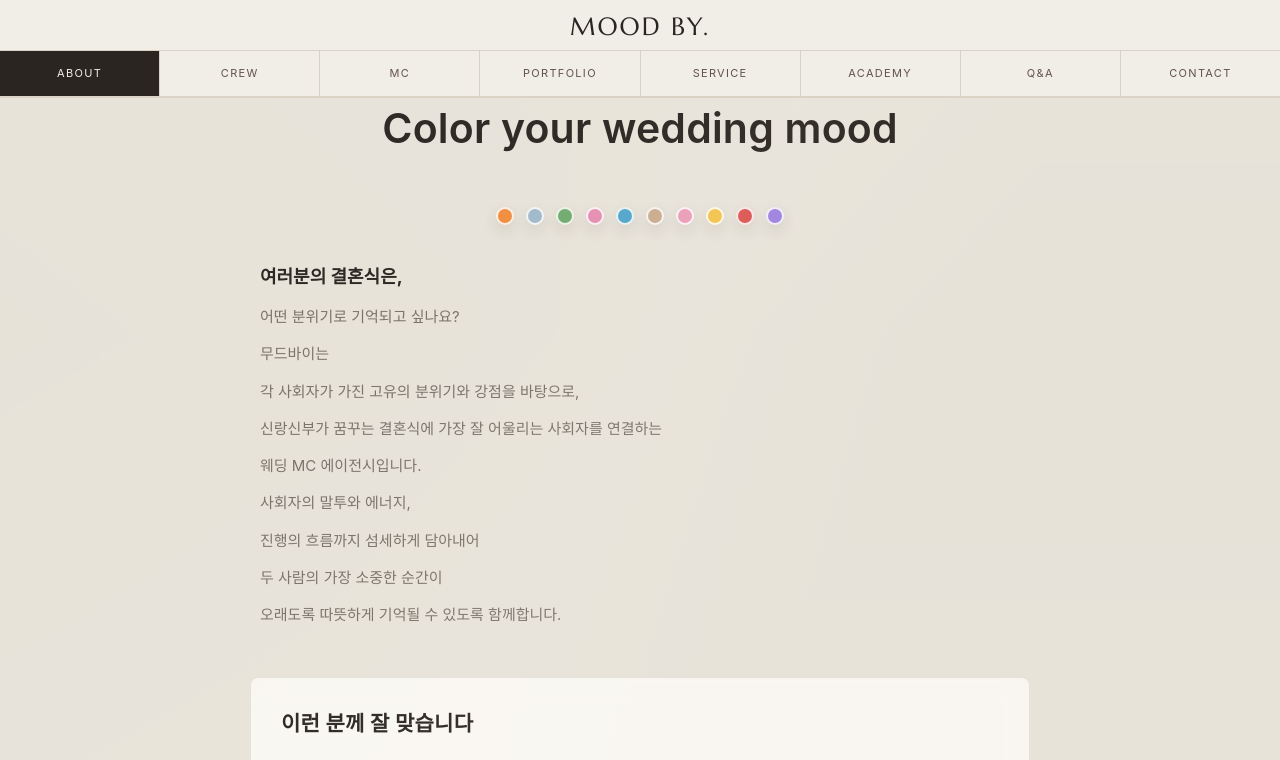
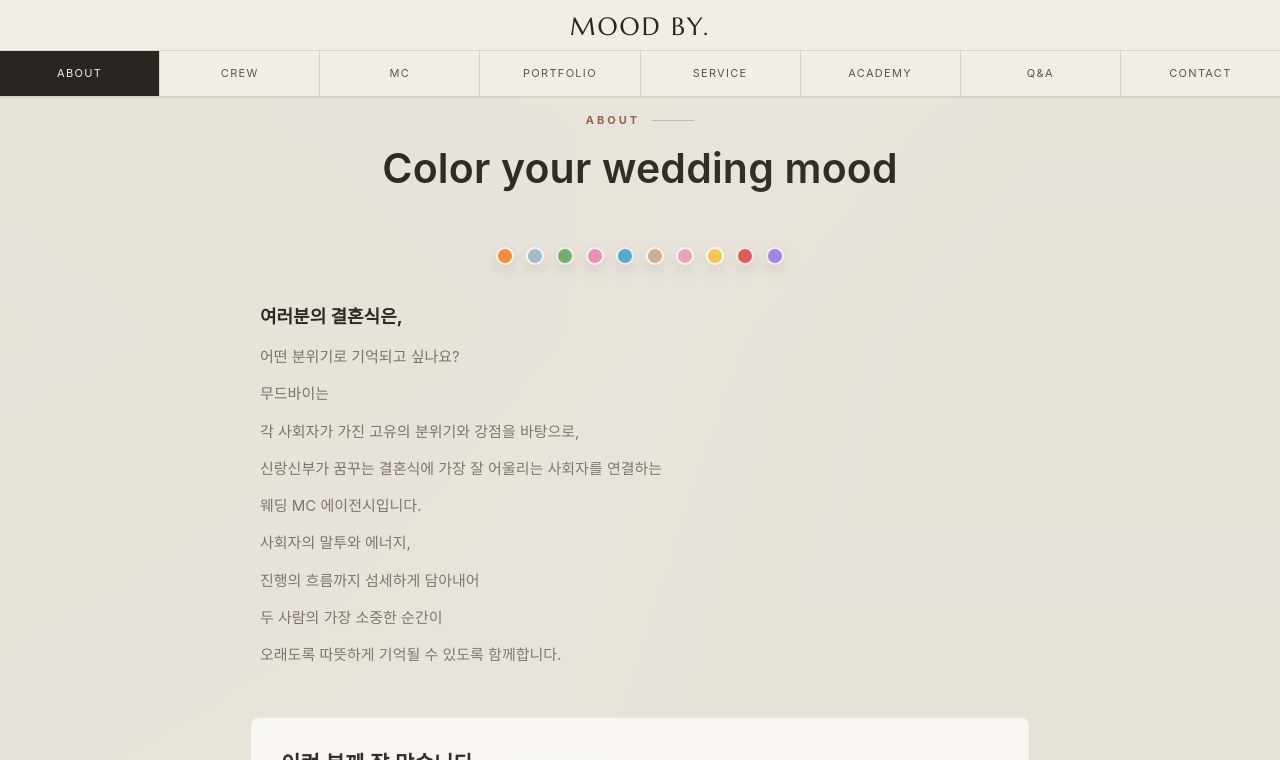
Before and after one commit to yjh940331-afk/jungddanddan, a plain HTML site: page index.html in a window 1280 px wide. Both pictures are taken after a click on the link "ABOUT". Shown: the top 760 px of the page. Drawn offline with Linux system fonts and the light colour scheme; a web font is replaced by a local one.

Commit message:
헤더-패널 상단 간격 확대
패널 active 상단 여백 64→104px, scroll-margin 조정으로 고정 헤더와
콘텐츠 사이 넉넉한 에디토리얼 여백 확보.

Co-Authored-By: Claude Opus 4.8 <noreply@anthropic.com>

```diff
--- a/css/style.css
+++ b/css/style.css
@@ -4232,9 +4232,9 @@ body { background: var(--bg); }
   .nav a { padding: 13px 6px; font-size: 11px; letter-spacing: 1.3px; }
   .hero { padding-top: 104px; }
 }
-/* 고정 헤더에 가리지 않게 패널 스크롤 오프셋 */
-.content-panel { scroll-margin-top: 104px; }
-.content-panel.active { padding-top: 64px; padding-bottom: 104px; }
+/* 고정 헤더에 가리지 않게 패널 스크롤 오프셋 + 넉넉한 상단 여백 */
+.content-panel { scroll-margin-top: 76px; }
+.content-panel.active { padding-top: 104px; padding-bottom: 108px; }
 
 /* 섹션 에디토리얼 여백·타이포 */
 .section { padding: 100px 28px; }
--- a/index.html
+++ b/index.html
@@ -22,7 +22,7 @@
   <link href="https://fonts.googleapis.com/css2?family=Marcellus&display=swap" rel="stylesheet" />
 
   <link rel="preload" as="image" href="images/moodby-hero-luxe.jpg" />
-  <link rel="stylesheet" href="css/style.css?v=20260630-32" />
+  <link rel="stylesheet" href="css/style.css?v=20260630-33" />
 
   <!-- 옛 서비스워커/캐시 정리 (예전 버전이 기기에 붙어있는 문제 방지) -->
   <script>
@@ -318,10 +318,10 @@
   </div>
 
   <!-- 기본값(폴백) → CMS가 관리하는 settings.json 으로 덮어쓴 뒤 앱 실행 -->
-  <script src="js/site-config.js?v=20260630-32"></script>
+  <script src="js/site-config.js?v=20260630-33"></script>
   <script>
     (function () {
-      function run() { var s = document.createElement("script"); s.src = "js/main.js?v=20260630-32"; document.body.appendChild(s); }
+      function run() { var s = document.createElement("script"); s.src = "js/main.js?v=20260630-33"; document.body.appendChild(s); }
       fetch("content/settings.json", { cache: "no-store" })
         .then(function (r) { if (!r.ok) throw 0; return r.json(); })
         .then(function (j) { window.SITE_CONFIG = j; })
```
